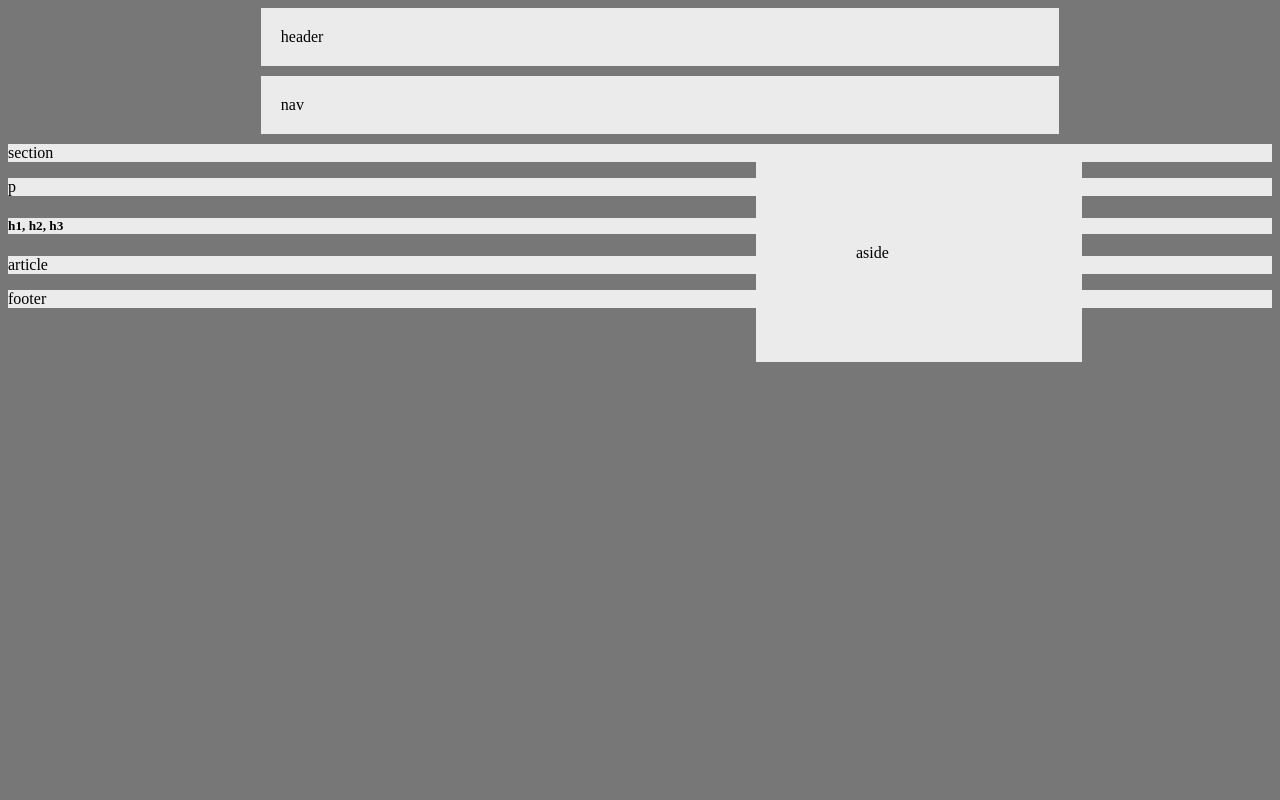
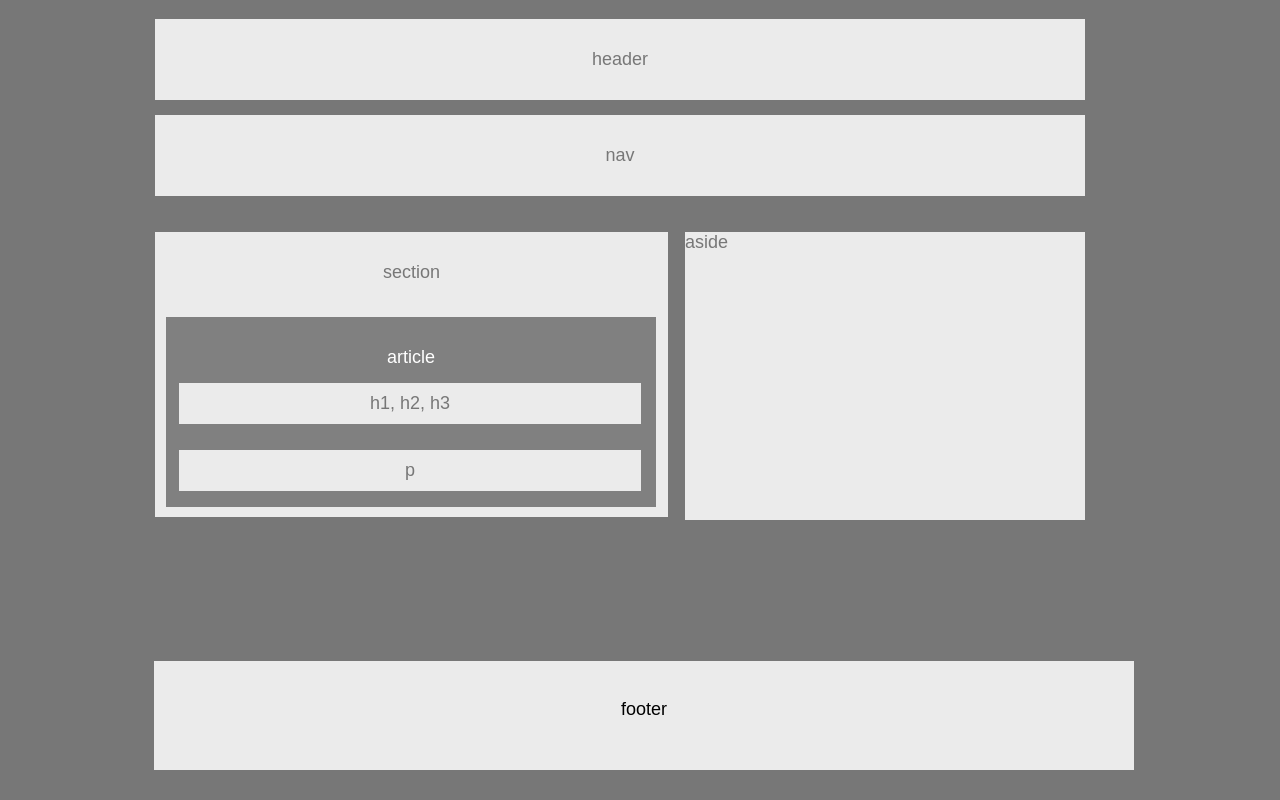
Before and after one commit to mashelw/mashelw.github.io, a plain HTML site: page index.html in a window 1280 px wide. Drawn offline with Linux system fonts and the light colour scheme.

Commit message:
final project

```diff
--- a/index.html
+++ b/index.html
@@ -10,18 +10,24 @@
 
 <body>
 
-<header>header
+  <header>header
   </header>
-  <nav>nav</nav>
+  <nav>nav</nav><br>
+
   <aside>aside
   </aside>
-  <section> section
-  </section>
-  <p>p</p>
-  <h5>h1, h2, h3</h5>
-  <p class="art">article</p>
-  <footer>
-  footer
+
+
+ <div class="section"><p class="silly">section</p>
+  <div class="article"><p class="silly">article</p></div>
+  <div class="header">h1, h2, h3</div>
+  <div class="paragraph">p</div>
+</div>
+
+
+
+  <footer><p class="crazy">
+  footer</p>
   </footer>
 
 </body>
--- a/style.css
+++ b/style.css
@@ -1,56 +1,98 @@
-{
-  box-sizing: border-box;
-  text-align: center;
-}
+
 
 body{
 	background: #777;
+	margin: 10px 195px 95px 155px;
+	padding-top: 9px;
+	font-family: 'Arial', 'helvetica Neue', 'Helvetica', 'sans-serif';
+	font-size: 18px;
+
 }
-header{
-	background: #ebebeb;
-	width: 60%;
-	padding: 20px;
-	margin-bottom: 10px;
-	margin-left: 20%
 
 
 
+header{
+	background: #ebebeb;
+	margin-bottom: 15px;
+	padding:30px;
+	text-align: center;
+	color: #777
+
 }
+
 nav{
 	background: #ebebeb;
-	width: 60%;
-	padding: 20px;
-	margin-bottom: 10px;
-	margin-left: 20%
+	margin-bottom: 15px;
+	padding:30px;
+	text-align: center;
+	color: #777
 
 }
 aside{
 	background: #ebebeb;
-	width: 10%;
-	padding: 100px;
-	margin-bottom: 10px;
+	width: 400px;
+	height: 288px;
 	float: right;
-	margin-right: 15%
-
+	color: #777
 
 }
-section{
+
+.section{
+	position: relative;
+	width: 513px;
+	height: 285px;
+	color: #777;
+	overflow: auto;
 	background: #ebebeb;
+	text-align: center;
 
 }
-p{
-	background: #ebebeb;
+.silly {
+	margin-top: 30px;
+}
+
+.article{
+	position: absolute;
+	height: 190px;
+	width: 490px;
+	background: gray;
+	left: 11px;
+	color: white;
+	text-align: center;
+	bottom: 10px;
+	right: 10px;
 
 }
-h5{
+
+.header{
+	position: absolute;
 	background: #ebebeb;
+	padding: 10px;
+	width: 442px;
+	bottom: 93px;
+	left: 24px;
 
 }
-.art{
+.paragraph{
+	position: absolute;
+	bottom: 26px;
+	left: 24px;
 	background: #ebebeb;
+	padding: 10px;
+	width: 442px;
+}
+
+footer{
+	position: fixed;
+	bottom: 30px;
+	left: 154px;
+	width: 940px;
+	padding: 20px;
+	background: #ebebeb;
+	text-align: center;
 
 }
-footer{
-	background: #ebebeb;
 
+.crazy{
+	margin-bottom: 30px;
 }
```
